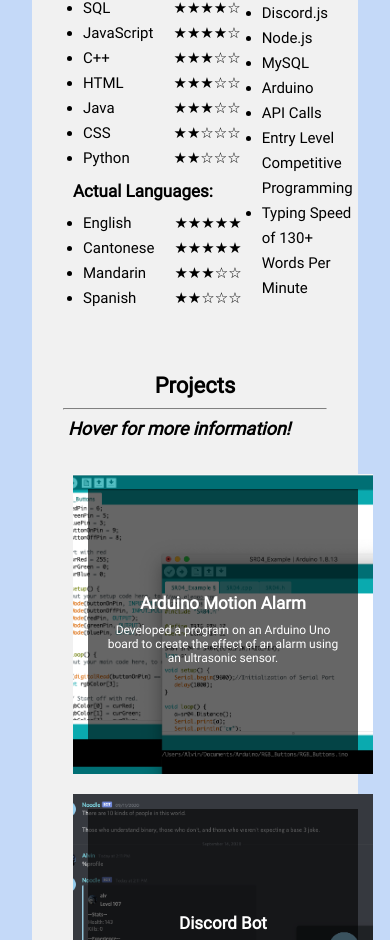
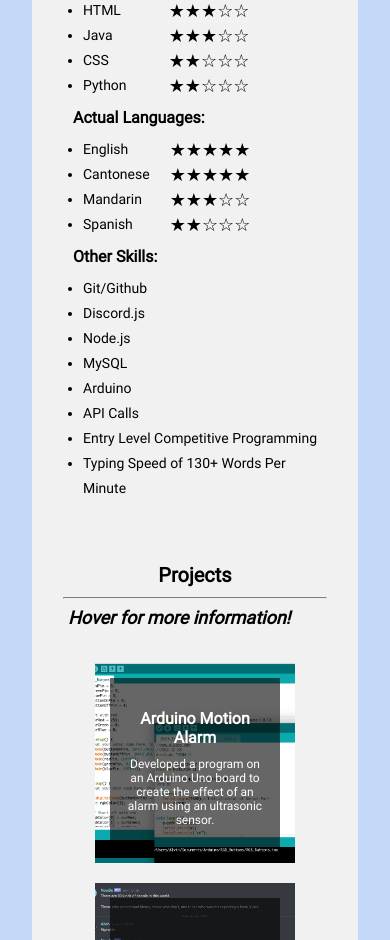
Before and after one commit to AlvGreat/Personal-Website, a plain HTML site: page index.html in a window 390 px wide. Shown: the part 1060-2000 px from the top of the page. Drawn offline with nearby package versions, Linux system fonts and the light colour scheme.

Commit message:
Responsive Redesign

```diff
--- a/style.css
+++ b/style.css
@@ -49,7 +49,7 @@ header li {
 }
 
 header li a {
-  font-size: 16px;
+  font-size: 20px;
   opacity: 90%;
   display: block;
   color: rgb(255, 255, 255);
@@ -111,7 +111,7 @@ header li a:hover {
 /* Body CSS */
 body {
   font-family: "Roboto";
-  font-size: 16px;
+  font-size: 18px;
   background: #c4d9f8;
 }
 
@@ -126,7 +126,7 @@ body {
 
 .doubleCols .starCols .right li {
   list-style-type: none;
-  font-size: 15px;
+  font-size: 18px;
 }
 
 .doubleCols .left li {
@@ -146,7 +146,7 @@ body {
 }
 
 .info h2 {
-  font-size: 22px;
+  font-size: 24px;
   text-align: left;
   padding: 15px;
 }
@@ -158,8 +158,12 @@ body {
 .info ul {
   padding-top: 0px;
   padding-left: 50px;
-  font-size: 16px;
+  font-size: 20px;
   line-height: 25px;
+}
+
+.info ul li {
+  padding-bottom: 5px;
 }
 
 .info button {
@@ -294,8 +298,9 @@ footer{
   height: 150px;
 }
 
-.footer p {
-  margin-top: 15px;
+footer p {
+  padding-top: 5px;
+  font-size: 18px;
 }
 
 hr {
@@ -391,7 +396,7 @@ hr {
   }
 
   header li a {
-    font-size: 14px;
+    font-size: 13px;
     opacity: 90%;
     display: block;
     color: rgb(255, 255, 255);
@@ -402,13 +407,13 @@ hr {
 
   .intro .text {
     text-align: center;
-    font-size: 30px;
+    font-size: 25px;
   }
   .intro .text p {
-    font-size: 18px;
+    font-size: 16px;
   }
   .intro .text h1 {
-    font-size: 24px;
+    font-size: 20px;
   }
 
   .card {
@@ -419,6 +424,32 @@ hr {
     padding: 1rem;
   }
 
+  .box-container {
+    width: 220px;
+    display: flex;
+    flex-direction: row;
+    flex-wrap: wrap;
+  }
+
+  .box-container .box {
+    position: relative;
+    width: 200px;
+    height: 200px;
+    margin: 10px;
+  }
+
+
+  .box-container .box .imgBox img {
+    object-fit: cover;
+    width: 200px;
+    height: 200px;
+  }
+
+  .doubleCols {
+    grid-template-columns: 1fr;
+    display: grid;
+  }
+
   /* text size shrink */
   body {
     font-family: "Roboto";
@@ -427,21 +458,25 @@ hr {
   }
 
   .info h1 {
-    font-size: 22px;
+    font-size: 20px;
     text-align: center;
     padding-bottom: 10px;
   }
 
   .info h2 {
-    font-size: 17px;
+    font-size: 16px;
     text-align: left;
     padding: 10px;
   }
 
   .info ul {
     padding-left: 20px;
-    font-size: 15px;
+    font-size: 14px;
     line-height: 25px;
+  }
+
+  .info ul li {
+    padding-bottom: 0px;
   }
 
   .about .info p {
@@ -451,7 +486,7 @@ hr {
   .middle p {
     font-family: "Roboto";
     line-height: 22px;
-    font-size: 16px;
+    font-size: 15px;
   }
 
   .extra button{
@@ -459,4 +494,9 @@ hr {
     width: 135px;
     height: 40px;
   }
+
+  footer p {
+    padding-top: 3px;
+  }
+
 }
```
